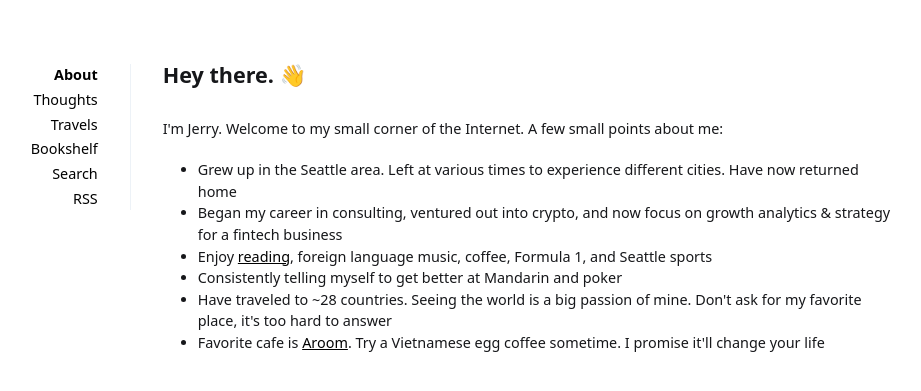
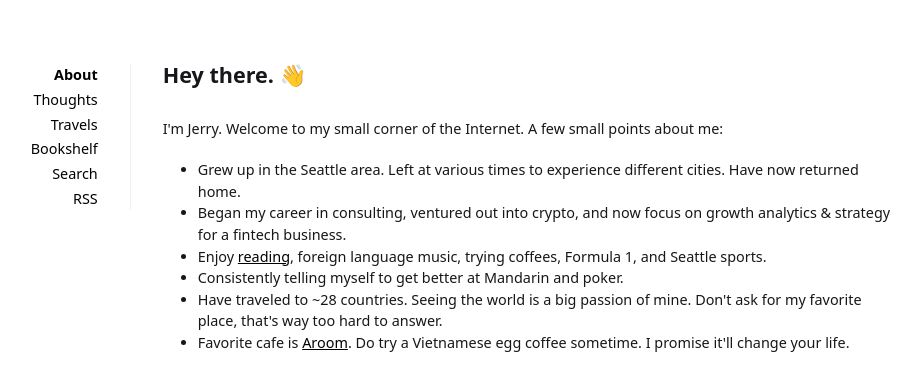
Before and after one commit to Jerry-Sun/jerry-sun.github.io, a Jekyll site: the page built from index.html, in a window 1280 px wide. Shown: the top 391 px of the page, without its empty margins (190-1111 px from the left). Built offline with Jekyll 4.4.1, drawn with Linux system fonts in a browser that asks for light colours.

```diff
--- a/_pages/bookshelf.html
+++ b/_pages/bookshelf.html
@@ -3,7 +3,7 @@ layout: page
 title: Bookshelf
 ---
 
-<p>Favorites in bold. Last updated January 29, 2025.</p>
+<p>Favorites in bold. Last updated February 6, 2026.</p>
 <br>
 <p>2025:</p>
 <ul>
--- a/index.html
+++ b/index.html
@@ -5,14 +5,14 @@ title: Hey there. 👋
 <p style="padding-top: 8px;"> I'm Jerry. Welcome to my small corner of the Internet. A few small points about me:
 </p>
 <ul style="padding-left: 35px; padding-top: 12px; padding-bottom: 12px">
-    <li>Grew up in the Seattle area. Left at various times to experience different cities. Have now returned home</li>
+    <li>Grew up in the Seattle area. Left at various times to experience different cities. Have now returned home.</li>
     <li>Began my career in consulting, ventured out into crypto, and now focus on growth analytics & strategy for a
-        fintech business</li>
+        fintech business.</li>
     <li>Enjoy <a href="https://www.goodreads.com/jerry_sun" target="_blank">reading</a>, foreign
-        language music, coffee, Formula 1, and Seattle sports</li>
-    <li>Consistently telling myself to get better at Mandarin and poker</li>
-    <li>Have traveled to ~28 countries. Seeing the world is a big passion of mine. Don't ask for my favorite place, it's
-        too hard to answer</li>
-    <li>Favorite cafe is <a href="https://www.aroomcoffee.com/" target="_blank">Aroom</a>. Try a Vietnamese
-        egg coffee sometime. I promise it'll change your life</li>
+        language music, trying coffees, Formula 1, and Seattle sports.</li>
+    <li>Consistently telling myself to get better at Mandarin and poker.</li>
+    <li>Have traveled to ~28 countries. Seeing the world is a big passion of mine. Don't ask for my favorite place,
+        that's way too hard to answer.</li>
+    <li>Favorite cafe is <a href="https://www.aroomcoffee.com/" target="_blank">Aroom</a>. Do try a Vietnamese
+        egg coffee sometime. I promise it'll change your life.</li>
 </ul>
```
Also changed, not shown: _posts/2024-06-09-time-is-a-flat-circle.md (+1 -1 lines).
